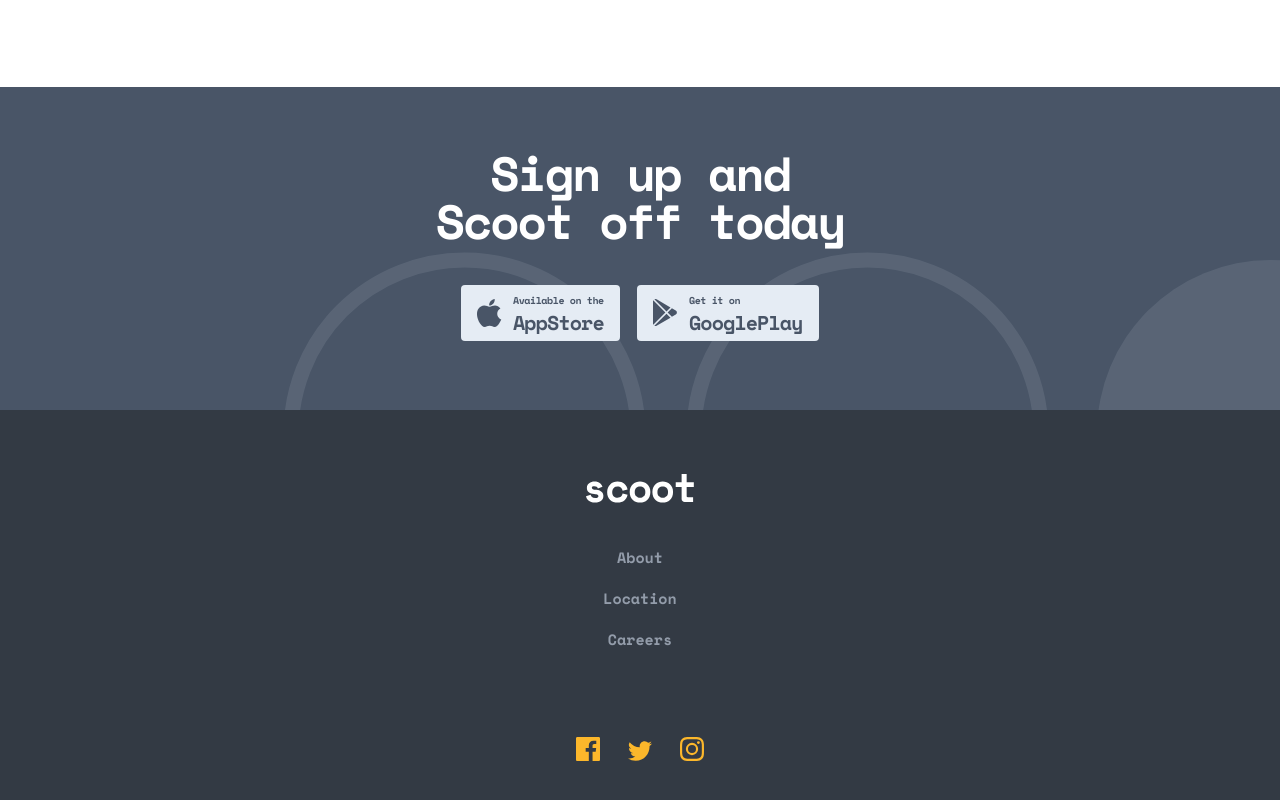
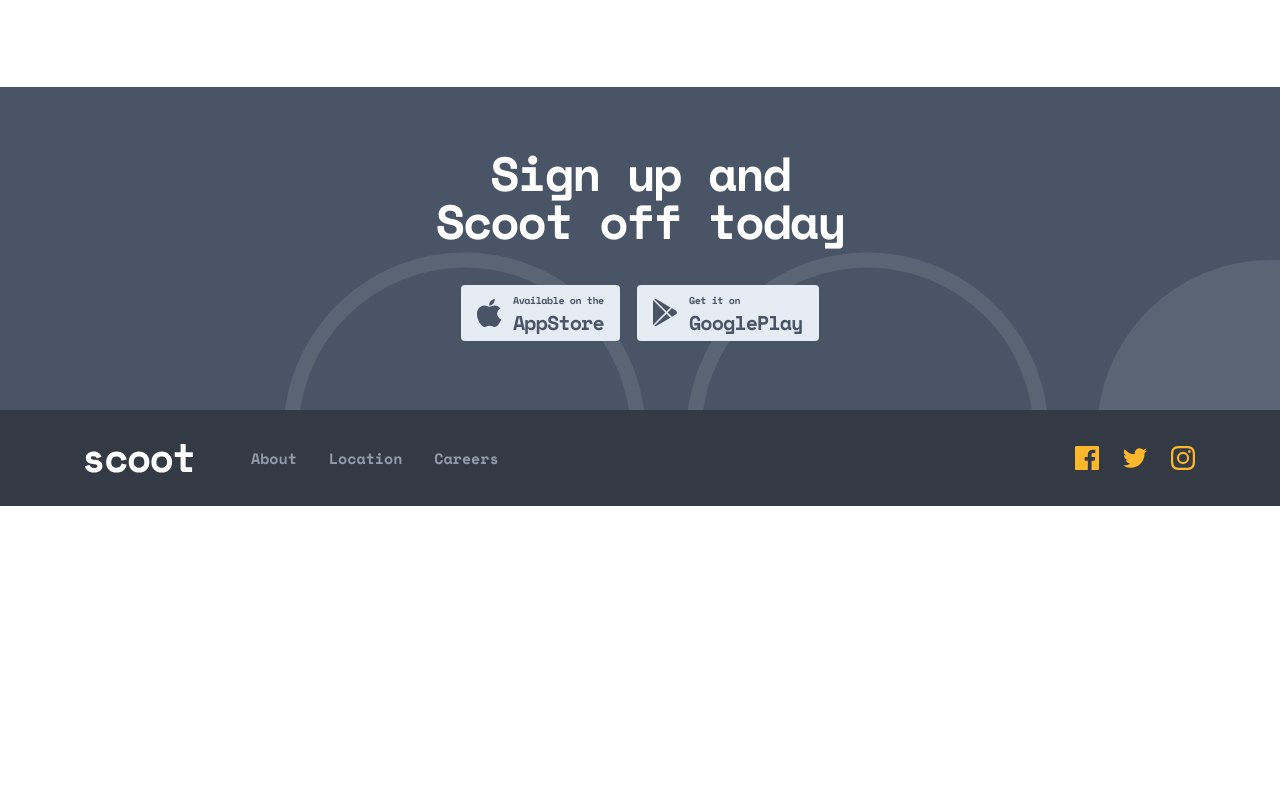
Before and after one commit to richieAiello/scoot-website, a website built with Parcel: page src/html/index.html in a window 1280 px wide. Shown: the part 4002-4802 px from the top of the page. After the commit the page ends 4508 px from the top, so only its background shows below. Built offline with nearby package versions, Linux system fonts and the light colour scheme.

Commit message:
Styles for footer on tablets.

```diff
--- a/src/styles/main.scss
+++ b/src/styles/main.scss
@@ -39,7 +39,7 @@ $black: #000000;
   margin-inline: auto;
 
   @media(min-width: 768px) {
-    width: min(100% - 6.125rem, 1110px);
+    width: min(100% - 5rem, 1110px);
   }
 }
 
@@ -681,10 +681,50 @@ $black: #000000;
   &__icon {
     transition: all 400ms;
   }
+
+  &__icons {
+    display: flex;
+    align-items: center;
+  }
+}
+
+.facebook,
+.instagram {
+  height: 24px;
 }
 
 .twitter {
+  height: 19.5px;
   margin: 0 1.5rem;
+}
+
+@media(min-width: 768px) {
+  .footer {
+    display: flex;
+    text-align: left;
+    padding: 0;
+    min-height: 96px;
+
+    .logo {
+      margin-bottom: 0;
+    }
+
+    &__wrapper {
+      display: grid;
+      grid-template-columns: 166px 1fr auto;
+    }
+
+    &__list {
+      display: flex;
+      margin-bottom: 0;
+    }
+
+    &__item {
+      &:nth-of-type(2) {
+        margin: 0 2rem;
+      }
+    }
+  }
 }
 
 /**************************************
```
Also changed, not shown: src/html/index.html (indentation only).
